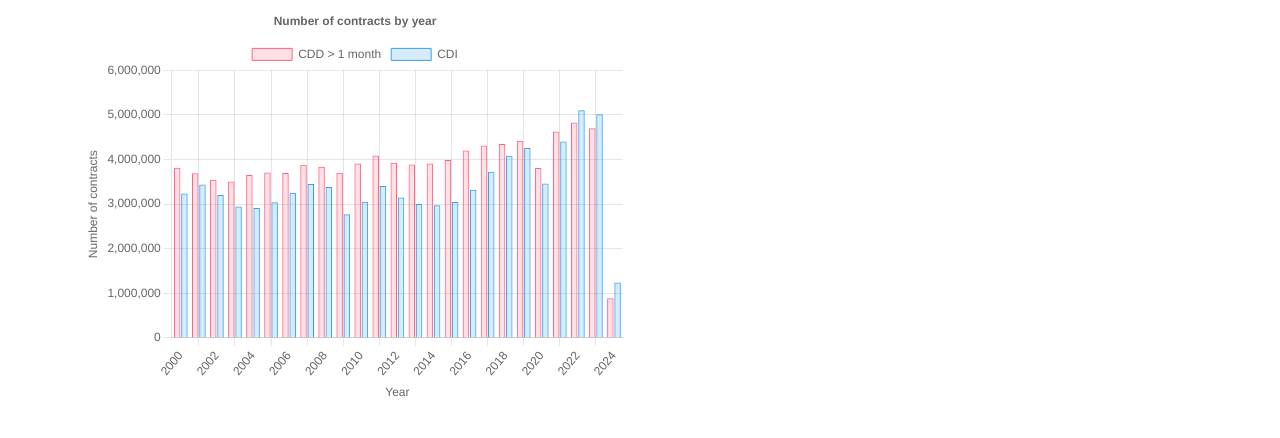
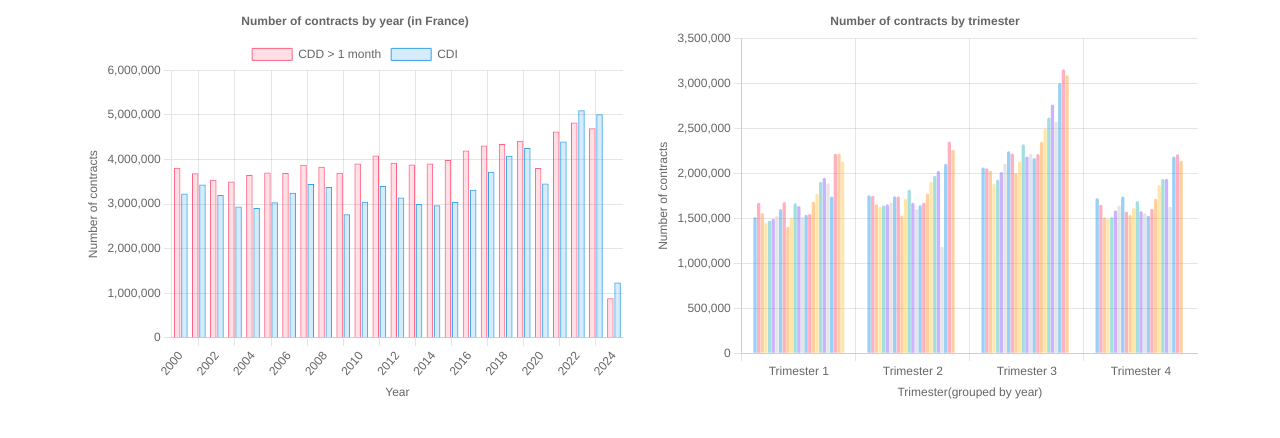
Before and after one commit to TheGeekMax/BIsite, a plain HTML site: page index.html in a window 1280 px wide. Shown: the part 114-552 px from the top of the page. Drawn offline with nearby package versions, Linux system fonts and the light colour scheme.

Commit message:
added 1 chart

```diff
--- a/index.html
+++ b/index.html
@@ -29,6 +29,11 @@
                             <canvas id="myChart2"></canvas>
                         </div>
                     </div>
+                    <div id="row">
+                        <div class="col-6 graph">
+                            <canvas id="myChart3"></canvas>
+                        </div>
+                    </div>
                 </div>
             </div>
     </body>
--- a/js/main.js
+++ b/js/main.js
@@ -62,7 +62,7 @@ function generateSumTypeGraph(ct, d){
             plugins: {
                 title: {
                     display: true,
-                    text: 'Number of contracts by year'
+                    text: 'Number of contracts by year (in France)'
                 }
             },
             scales: {
@@ -84,11 +84,70 @@ function generateSumTypeGraph(ct, d){
 }
 
 function generateByTrimesterGraph(ct, d){
-    let finalD = [];
-    let labels = [];
-    //generate bar for each trimester
-    //
+    let finalD =  {};
+    let labels = ["Trimester 1", "Trimester 2", "Trimester 3", "Trimester 4"];
+    //setup new data in following format
+    /*
+    "TRIMESTER:{
+        "YEAR": {
+            "contract": SUMCOUNT
+        },
+        ...
+    }
+    ...
+     */
+    console.log(d);
 
+    //generate data grouped by trimester
+    let datasets = [];
+    let avgData = {};
+    for(var year in d){
+        let yearDataset = {};
+        yearDataset.label = year;
+        yearDataset.data = [];
+        yearDataset.borderRadius = 500;
+        for(var trimester in d[year]){
+            let cdd = d[year][trimester]["CDD de plus d'un mois"];
+            let cdi = d[year][trimester]["CDI"];
+            yearDataset.data.push(cdd + cdi);
+        }
+        datasets.push(yearDataset);
+    }
+
+    createChart(ct, {
+        type: 'bar',
+        data: {
+            labels: labels,
+            datasets: datasets
+        },
+        options: {
+            maintainAspectRatio: false,
+            responsive: true,
+            plugins: {
+                legend: {
+                    display: false
+                },
+                title: {
+                    display: true,
+                    text: 'Number of contracts by trimester'
+                }
+            },
+            scales: {
+                y: {
+                    title: {
+                        display: true,
+                        text: 'Number of contracts'
+                    }
+                },
+                x: {
+                    title: {
+                        display: true,
+                        text: 'Trimester(grouped by year)'
+                    }
+                }
+            }
+        }
+    })
 
 }
 
```
